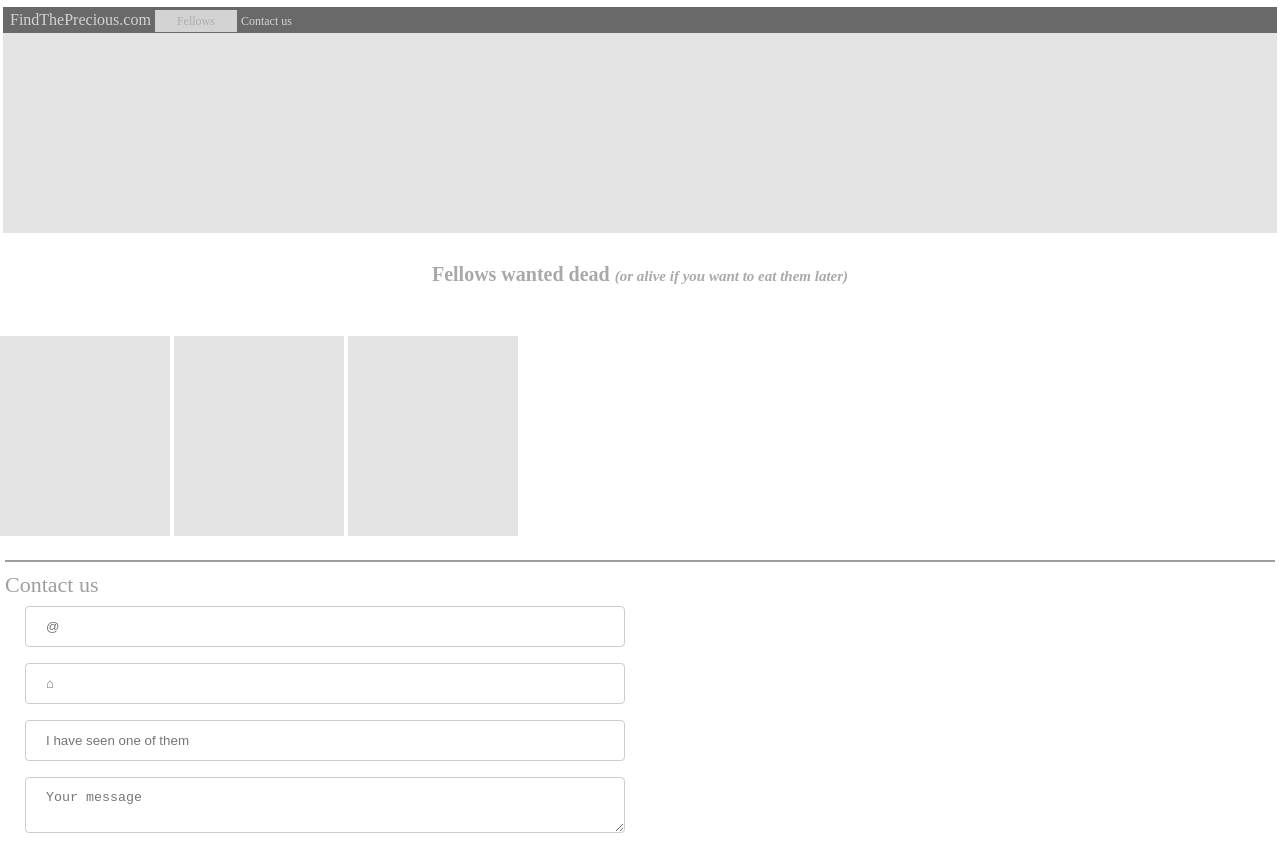
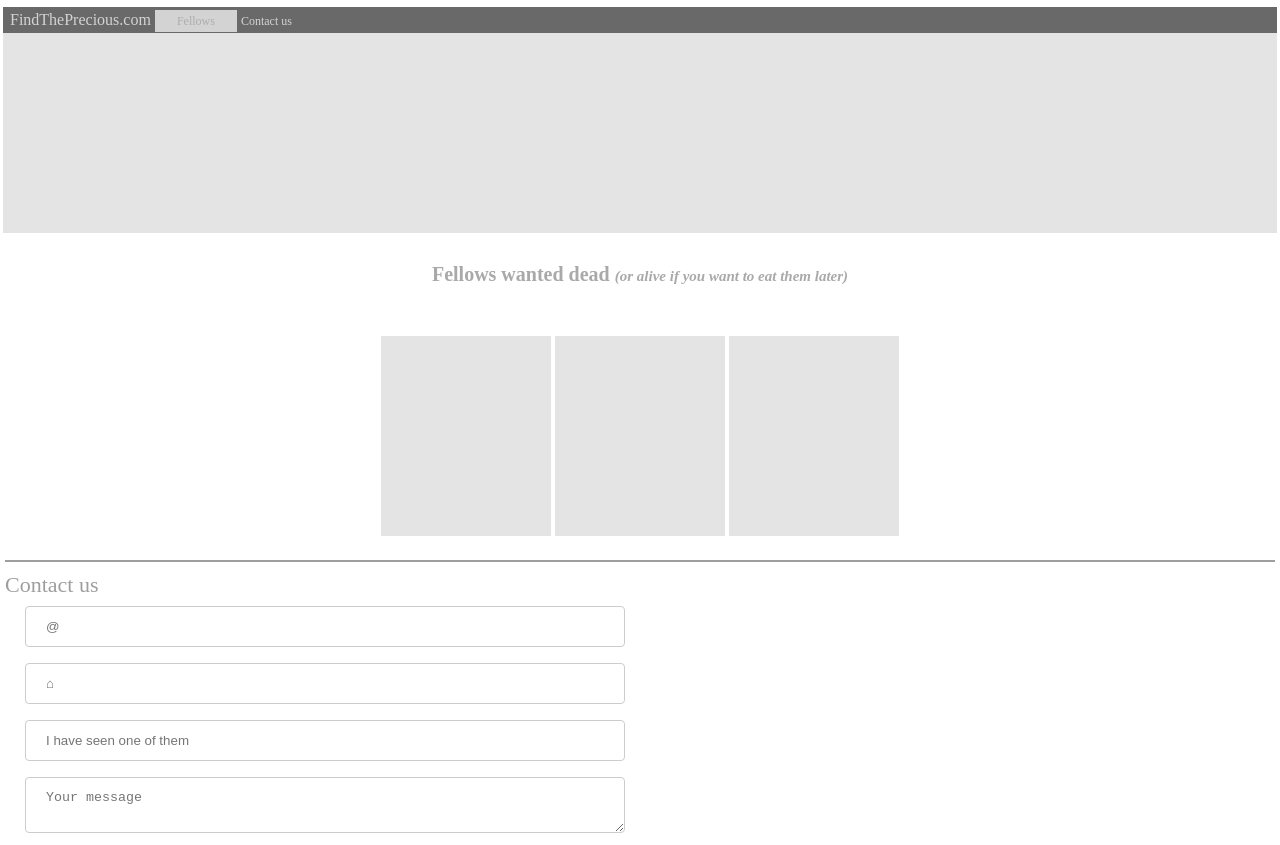
Before and after one commit to LucaMilanese90/css-box-model-challenge, a plain HTML site: page index.html in a window 1280 px wide. Drawn offline with Linux system fonts and the light colour scheme.

Commit message:
updated class articleSpace to align: center

```diff
--- a/style.css
+++ b/style.css
@@ -58,14 +58,13 @@ em {
 article {
   height: 200px;
   width: 170px;
-  /* float: left; */
   display: inline-block;
   background-color: rgb(228, 228, 228);
   margin: 20px auto; /* Vertical  Horizontal */
 }
 
 .articleSpace {
-  text-align: justify;
+  text-align: center;
 }
 
 h2.contact {
```
